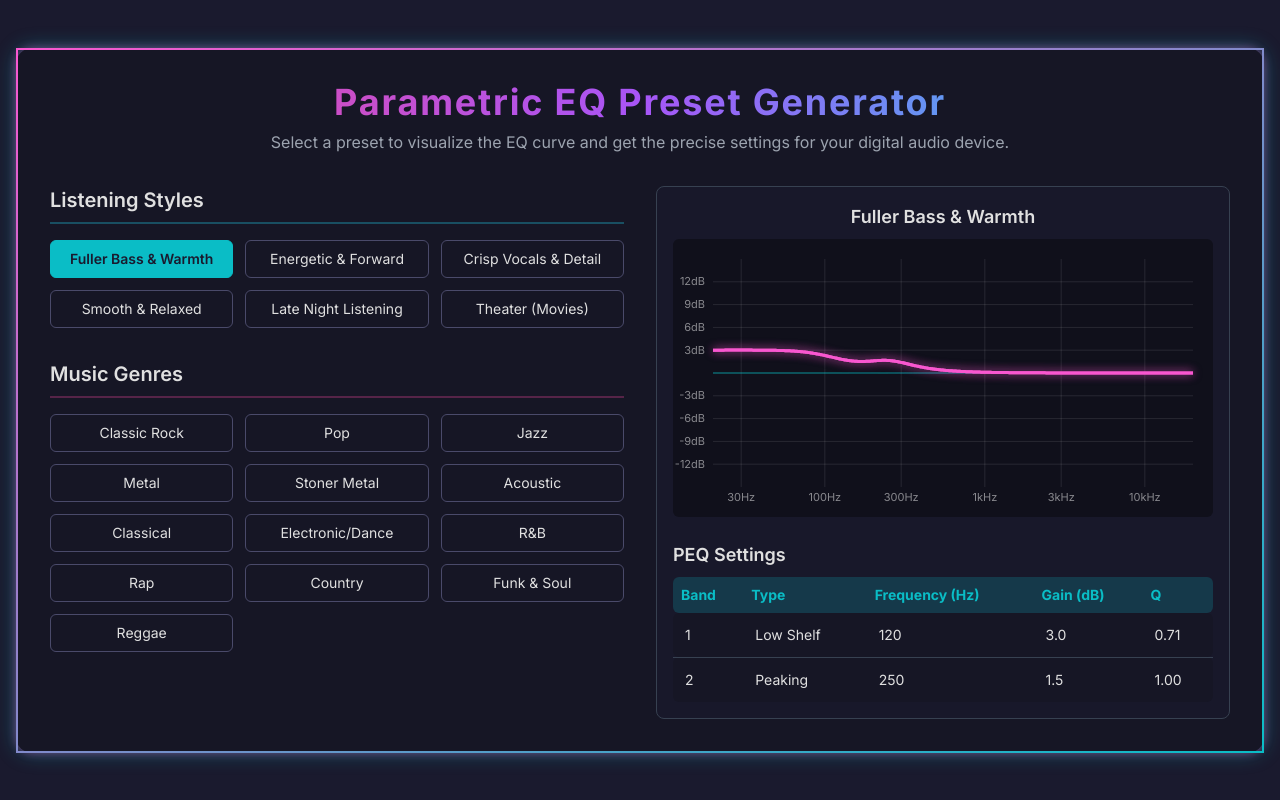
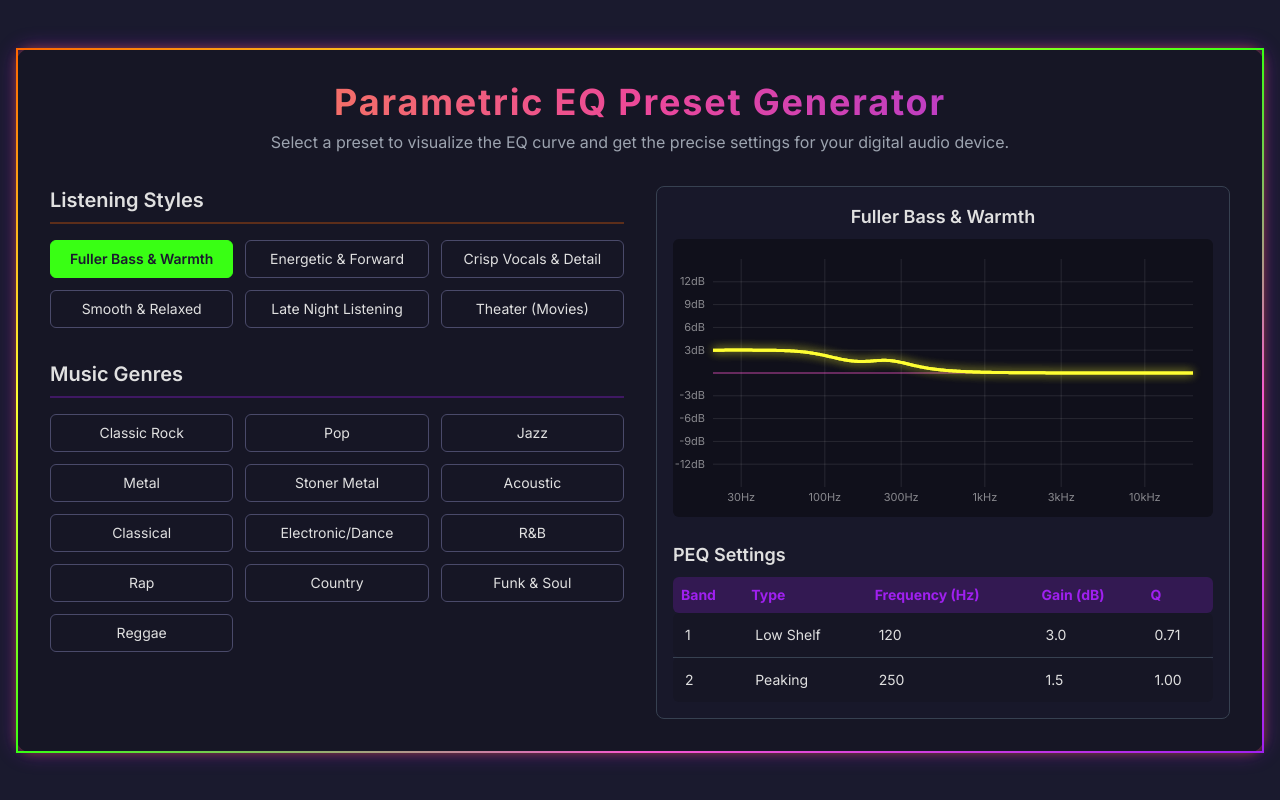
Before and after one commit to MSxADA/Parametric-EQ-Wizard, a plain HTML site: page index.html in a window 1280 px wide. Both pictures are taken after a click on the button "Fuller Bass & Warmth". Drawn offline with nearby package versions, Linux system fonts and the light colour scheme.

Commit message:
Update index.html

```diff
--- a/index.html
+++ b/index.html
@@ -18,16 +18,19 @@
             border: 2px solid;
             border-image-slice: 1;
             border-width: 2px;
-            border-image-source: linear-gradient(to bottom right, #f957d0, #0abdc6);
+            /* New Gradient: Orange, Yellow, Green, Pink, Purple */
+            border-image-source: linear-gradient(to bottom right, #ff6700, #ffff33, #39ff14, #f957d0, #a020f0);
         }
         .vapor-shadow {
-            box-shadow: 0 0 10px rgba(249, 87, 208, 0.4), 0 0 20px rgba(10, 189, 198, 0.4);
+            /* New Shadow: Orange and Purple */
+            box-shadow: 0 0 10px rgba(255, 103, 0, 0.4), 0 0 20px rgba(160, 32, 240, 0.4);
         }
         .preset-btn {
             transition: all 0.3s ease;
             border: 1px solid #4a4a6a;
         }
         .preset-btn:hover {
+            /* New Hover: Neon Pink */
             background-color: #f957d0;
             color: #1a1a2e;
             border-color: #f957d0;
@@ -35,14 +38,16 @@
             box-shadow: 0 4px 15px rgba(249, 87, 208, 0.3);
         }
         .preset-btn.active {
-            background-color: #0abdc6;
+            /* New Active: Neon Green */
+            background-color: #39ff14;
             color: #1a1a2e;
-            border-color: #0abdc6;
+            border-color: #39ff14;
             font-weight: 600;
         }
         .table-header {
-            background-color: rgba(10, 189, 198, 0.2);
-            color: #0abdc6;
+            /* New Header: Neon Purple */
+            background-color: rgba(160, 32, 240, 0.2);
+            color: #a020f0;
         }
         #eq-canvas-container {
             position: relative;
@@ -64,7 +69,8 @@
 
         <!-- Header -->
         <header class="text-center mb-8">
-            <h1 class="text-3xl md:text-4xl font-bold tracking-wider bg-clip-text text-transparent bg-gradient-to-r from-pink-500 via-purple-500 to-cyan-400">Parametric EQ Preset Generator</h1>
+            <!-- New H1 Gradient -->
+            <h1 class="text-3xl md:text-4xl font-bold tracking-wider bg-clip-text text-transparent bg-gradient-to-r from-orange-400 via-pink-500 to-purple-600">Parametric EQ Preset Generator</h1>
             <p class="mt-2 text-gray-400 max-w-3xl mx-auto">Select a preset to visualize the EQ curve and get the precise settings for your digital audio device.</p>
         </header>
 
@@ -73,7 +79,8 @@
             <div class="space-y-8">
                 <!-- Listening Style Presets -->
                 <div>
-                    <h2 class="text-xl font-semibold mb-4 border-b-2 border-cyan-400/30 pb-2">Listening Styles</h2>
+                    <!-- New Border Color -->
+                    <h2 class="text-xl font-semibold mb-4 border-b-2 border-[#ff6700]/30 pb-2">Listening Styles</h2>
                     <div id="style-presets" class="grid grid-cols-2 md:grid-cols-3 gap-3">
                         <!-- Buttons will be injected here by JS -->
                     </div>
@@ -81,7 +88,8 @@
 
                 <!-- Music Genre Presets -->
                 <div>
-                    <h2 class="text-xl font-semibold mb-4 border-b-2 border-pink-500/30 pb-2">Music Genres</h2>
+                    <!-- New Border Color -->
+                    <h2 class="text-xl font-semibold mb-4 border-b-2 border-[#a020f0]/30 pb-2">Music Genres</h2>
                     <div id="genre-presets" class="grid grid-cols-2 md:grid-cols-3 gap-3">
                         <!-- Buttons will be injected here by JS -->
                     </div>
@@ -165,7 +173,6 @@
         // --- INITIALIZATION ---
         window.onload = () => {
             populateButtons();
-            // Use ResizeObserver to redraw canvas when its container size changes
             new ResizeObserver(() => drawGrid(presets[activePresetButton?.dataset.preset])).observe(document.getElementById('eq-canvas-container'));
             drawGrid();
         };
@@ -232,8 +239,8 @@
         // --- CANVAS DRAWING LOGIC ---
         const MIN_FREQ = 20;
         const MAX_FREQ = 20000;
-        const MIN_GAIN = -15; // Added padding
-        const MAX_GAIN = 15;  // Added padding
+        const MIN_GAIN = -15;
+        const MAX_GAIN = 15;
 
         function freqToX(freq, width) {
             const logMin = Math.log10(MIN_FREQ);
@@ -257,17 +264,14 @@
 
             ctx.clearRect(0, 0, width, height);
 
-            // Define padding
             const padding = { top: 20, right: 20, bottom: 30, left: 40 };
             const chartWidth = width - padding.left - padding.right;
             const chartHeight = height - padding.top - padding.bottom;
 
-            // Draw grid lines
             ctx.strokeStyle = 'rgba(255, 255, 255, 0.1)';
             ctx.fillStyle = 'rgba(255, 255, 255, 0.5)';
             ctx.font = '11px Inter';
 
-            // Vertical (Frequency) lines and labels
             ctx.textAlign = 'center';
             ctx.textBaseline = 'top';
             const freqLines = [30, 100, 300, 1000, 3000, 10000];
@@ -281,7 +285,6 @@
                 ctx.fillText(label + "Hz", x, padding.top + chartHeight + 5);
             });
 
-            // Horizontal (Gain) lines and labels
             ctx.textAlign = 'right';
             ctx.textBaseline = 'middle';
             const gainLines = [-12, -9, -6, -3, 3, 6, 9, 12];
@@ -294,16 +297,15 @@
                 ctx.fillText(`${gain}dB`, padding.left - 8, y);
             });
 
-            // Draw 0dB line
+            // New 0dB line color: Neon Pink
             const y0 = padding.top + gainToY(0, chartHeight);
-            ctx.strokeStyle = 'rgba(10, 189, 198, 0.5)';
+            ctx.strokeStyle = 'rgba(249, 87, 208, 0.5)';
             ctx.lineWidth = 1.5;
             ctx.beginPath();
             ctx.moveTo(padding.left, y0);
             ctx.lineTo(padding.left + chartWidth, y0);
             ctx.stroke();
 
-            // Redraw the curve if one is active
             if (presetData && presetData.length > 0) {
                 drawCurve(presetData, false);
             }
@@ -321,9 +323,11 @@
             const chartHeight = height - padding.top - padding.bottom;
 
             ctx.beginPath();
-            ctx.strokeStyle = '#f957d0';
+            // New Curve Color: Neon Yellow
+            ctx.strokeStyle = '#ffff33';
             ctx.lineWidth = 3;
-            ctx.shadowColor = 'rgba(249, 87, 208, 0.5)';
+            // New Shadow Color: Neon Yellow
+            ctx.shadowColor = 'rgba(255, 255, 51, 0.5)';
             ctx.shadowBlur = 10;
 
             for (let i = 0; i <= chartWidth; i++) {
@@ -337,7 +341,6 @@
                     totalGain += getGainAtFrequency(band, freq);
                 });
 
-                // Clamp gain to the visible range for drawing
                 const displayGain = Math.max(-12, Math.min(12, totalGain));
 
                 const x = padding.left + i;
```
